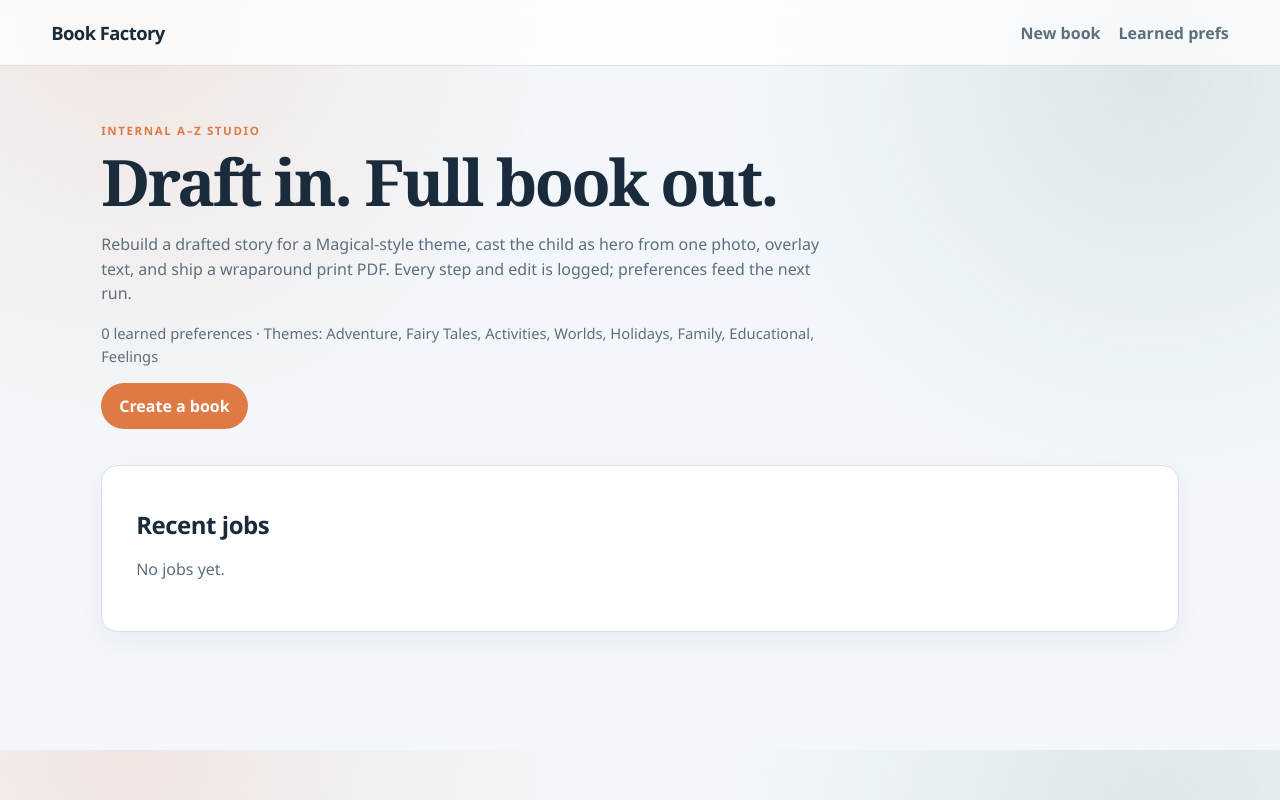
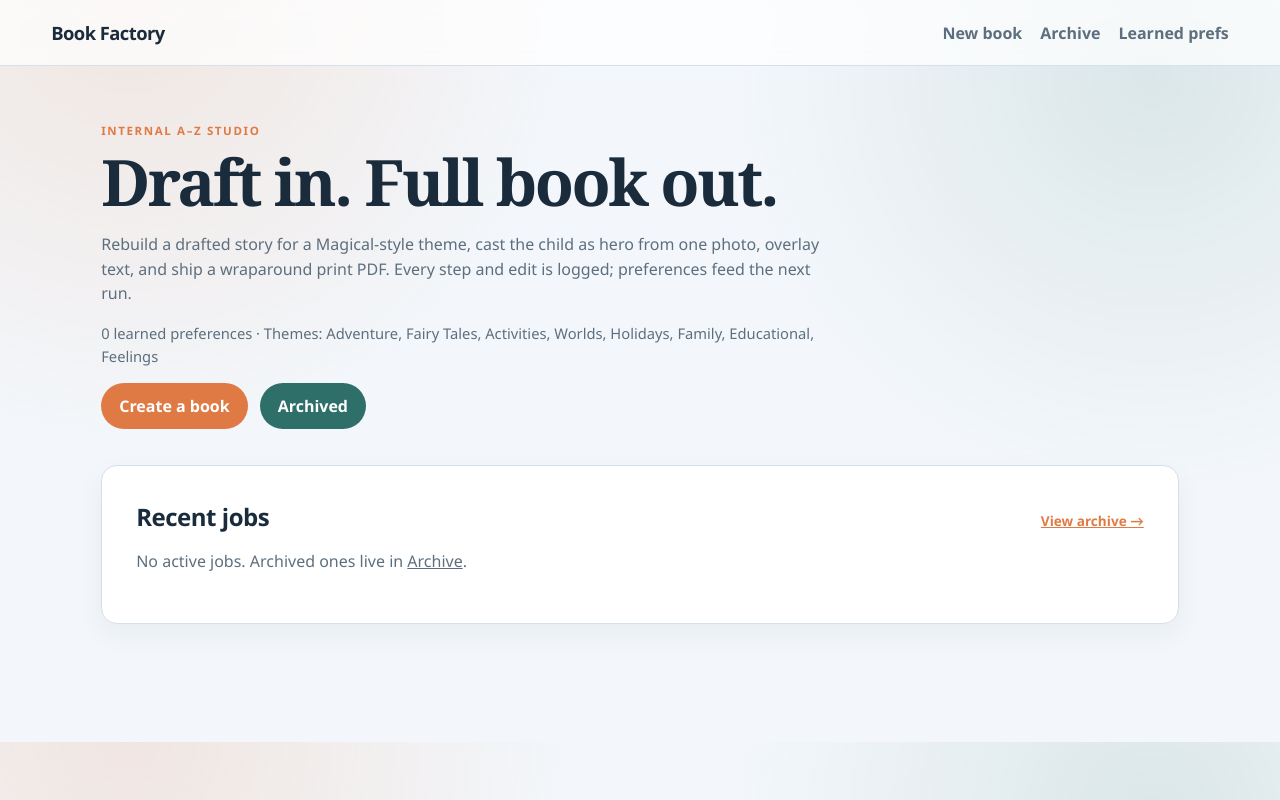
Before and after one commit to Abdo99ab/book_factory, a Flask app: page / in a window 1280 px wide. Run offline with Flask 3, Linux system fonts and the light colour scheme.

Commit message:
Add archive and delete for jobs with an Archive page.
Co-authored-by: Cursor <cursoragent@cursor.com>

```diff
--- a/app.py
+++ b/app.py
@@ -1,5 +1,6 @@
 import logging
 import os
+import shutil
 import threading
 import time
 import uuid
@@ -25,7 +26,7 @@ load_dotenv(BASE_DIR / ".env")
 
 from pipeline.cast_rebuild import rebuild_content_for_cast
 from pipeline.changes import enqueue_change, process_change_queue
-from pipeline.constants import JOB_ROOT, PURPOSES, THEMES
+from pipeline.constants import ARCHIVE_ROOT, JOB_ROOT, PURPOSES, THEMES
 from pipeline.content_edit import apply_content_edits
 from pipeline.fonts import DEFAULT_FONT_ID, FONT_OPTIONS, normalize_font_id
 from pipeline.job_log import append_event, read_events, read_json, write_json
@@ -53,17 +54,24 @@ def create_app():
     app.config["SECRET_KEY"] = os.getenv("FLASK_SECRET_KEY", "local-development-key")
     app.config["MAX_CONTENT_LENGTH"] = MAX_REFERENCE_BYTES
     JOB_ROOT.mkdir(parents=True, exist_ok=True)
+    ARCHIVE_ROOT.mkdir(parents=True, exist_ok=True)
 
     @app.get("/")
     def index():
-        jobs = _list_jobs()
+        jobs = _list_jobs(JOB_ROOT)
         memory = load_memory()
         return render_template(
             "index.html",
             jobs=jobs,
             themes=THEMES,
             preference_count=len(memory.get("preferences") or []),
+            archived_count=_count_jobs(ARCHIVE_ROOT),
         )
+
+    @app.get("/archived")
+    def archived_jobs():
+        jobs = _list_jobs(ARCHIVE_ROOT)
+        return render_template("archived.html", jobs=jobs)
 
     @app.get("/create")
     def create_form():
@@ -604,6 +612,90 @@ def create_app():
         filename = secure_filename(f"{job.get('name', 'book')}-{job_id[:8]}.pdf")
         return send_file(path, as_attachment=True, download_name=filename)
 
+    @app.post("/jobs/<job_id>/archive")
+    def archive_job(job_id):
+        job_dir = _job_dir(job_id)
+        job = read_json(job_dir / "job.json")
+        if not job:
+            abort(404)
+        if _job_is_busy(job):
+            flash("Wait until generation/changes finish before archiving.", "error")
+            return redirect(url_for("job_page", job_id=job_id))
+        try:
+            ARCHIVE_ROOT.mkdir(parents=True, exist_ok=True)
+            dest = ARCHIVE_ROOT / job_id
+            if dest.exists():
+                flash("An archived copy of this job already exists.", "error")
+                return redirect(url_for("job_page", job_id=job_id))
+            job["archived_at"] = time.time()
+            write_json(job_dir / "job.json", job)
+            append_event(job_dir, "job_archived", "Job moved to archive.")
+            shutil.move(str(job_dir), str(dest))
+            flash("Job archived.", "success")
+            return redirect(url_for("archived_jobs"))
+        except Exception as error:
+            logger.exception("Archive failed for %s", job_id)
+            flash(f"Archive failed: {error}", "error")
+            return redirect(url_for("job_page", job_id=job_id))
+
+    @app.post("/jobs/<job_id>/unarchive")
+    def unarchive_job(job_id):
+        archived_dir = _archived_job_dir(job_id)
+        job = read_json(archived_dir / "job.json")
+        if not job:
+            abort(404)
+        try:
+            dest = JOB_ROOT / job_id
+            if dest.exists():
+                flash("An active job with this id already exists.", "error")
+                return redirect(url_for("archived_jobs"))
+            job.pop("archived_at", None)
+            write_json(archived_dir / "job.json", job)
+            append_event(archived_dir, "job_unarchived", "Job restored from archive.")
+            shutil.move(str(archived_dir), str(dest))
+            flash("Job restored to active jobs.", "success")
+            return redirect(url_for("job_page", job_id=job_id))
+        except Exception as error:
+            logger.exception("Unarchive failed for %s", job_id)
+            flash(f"Restore failed: {error}", "error")
+            return redirect(url_for("archived_jobs"))
+
+    @app.post("/jobs/<job_id>/delete")
+    def delete_job(job_id):
+        # Prefer active job; fall back to archived.
+        if (_job_dir(job_id) / "job.json").is_file():
+            job_dir = _job_dir(job_id)
+            redirect_to = "index"
+            job_page_fallback = True
+        elif (_archived_job_dir(job_id) / "job.json").is_file():
+            job_dir = _archived_job_dir(job_id)
+            redirect_to = "archived_jobs"
+            job_page_fallback = False
+        else:
+            abort(404)
+
+        job = read_json(job_dir / "job.json") or {}
+        if _job_is_busy(job):
+            flash("Wait until generation/changes finish before deleting.", "error")
+            return redirect(
+                url_for("job_page", job_id=job_id)
+                if job_page_fallback
+                else url_for("archived_jobs")
+            )
+        try:
+            append_event(job_dir, "job_deleted", "Job permanently deleted.")
+            shutil.rmtree(job_dir)
+            flash("Job deleted permanently.", "success")
+            return redirect(url_for(redirect_to))
+        except Exception as error:
+            logger.exception("Delete failed for %s", job_id)
+            flash(f"Delete failed: {error}", "error")
+            return redirect(
+                url_for("job_page", job_id=job_id)
+                if job_page_fallback
+                else url_for("archived_jobs")
+            )
+
     @app.get("/memory")
     def memory_page():
         memory = load_memory()
@@ -612,17 +704,53 @@ def create_app():
     return app
 
 
+BUSY_JOB_STATUSES = {
+    "queued",
+    "starting",
+    "generating_character",
+    "rebuilding_story",
+    "compiling_pages",
+    "validating_content",
+    "generating_preview",
+    "generating_cover",
+    "generating_pages",
+    "building_pdf",
+    "applying_changes",
+    "rebuilding_content",
+}
+
+
+def _job_is_busy(job: dict) -> bool:
+    return (job or {}).get("status") in BUSY_JOB_STATUSES
+
+
+def _valid_job_id(job_id: str) -> bool:
+    return len(job_id) == 32 and all(c in "0123456789abcdef" for c in job_id)
+
+
 def _job_dir(job_id: str) -> Path:
-    if len(job_id) != 32 or any(c not in "0123456789abcdef" for c in job_id):
+    if not _valid_job_id(job_id):
         abort(404)
     return JOB_ROOT / job_id
 
 
-def _list_jobs(limit=40):
-    if not JOB_ROOT.exists():
+def _archived_job_dir(job_id: str) -> Path:
+    if not _valid_job_id(job_id):
+        abort(404)
+    return ARCHIVE_ROOT / job_id
+
+
+def _count_jobs(root: Path) -> int:
+    if not root.exists():
+        return 0
+    return sum(1 for path in root.iterdir() if path.is_dir() and (path / "job.json").is_file())
+
+
+def _list_jobs(root: Path, limit=40):
+    if not root.exists():
         return []
     jobs = []
-    for path in sorted(JOB_ROOT.iterdir(), key=lambda p: p.stat().st_mtime, reverse=True):
+    for path in sorted(root.iterdir(), key=lambda p: p.stat().st_mtime, reverse=True):
         if not path.is_dir():
             continue
         job = read_json(path / "job.json")
--- a/pipeline/constants.py
+++ b/pipeline/constants.py
@@ -4,6 +4,7 @@ from pathlib import Path
 BASE_DIR = Path(__file__).resolve().parent.parent
 ASSET_ROOT = BASE_DIR / "book_assets"
 JOB_ROOT = ASSET_ROOT / "jobs"
+ARCHIVE_ROOT = ASSET_ROOT / "archived_jobs"
 PREFERENCES_DIR = BASE_DIR / "data" / "preferences"
 FONTS_DIR = BASE_DIR / "assets" / "fonts"
 
--- a/static/style.css
+++ b/static/style.css
@@ -73,7 +73,34 @@ p { color: var(--muted); line-height: 1.55; }
   text-decoration: none;
 }
 .button.secondary { background: var(--teal); }
+.button.danger-btn,
+.small-button.danger-btn {
+  background: #b4473a;
+  color: #fff;
+}
+.button.danger-btn:hover,
+.small-button.danger-btn:hover { background: #93362b; }
 .button.disabled { opacity: 0.4; pointer-events: none; }
+.hero-actions { display: flex; flex-wrap: wrap; gap: 12px; margin-top: 8px; }
+.panel-topline {
+  align-items: baseline;
+  display: flex;
+  justify-content: space-between;
+  gap: 12px;
+  margin-bottom: 8px;
+}
+.panel-topline h2 { margin: 0; }
+.job-row-static {
+  text-decoration: none;
+  cursor: default;
+}
+.job-row-actions {
+  display: flex;
+  flex-wrap: wrap;
+  gap: 8px;
+  align-items: center;
+}
+.job-row-actions form { margin: 0; }
 .back-link { display: inline-block; margin-bottom: 28px; }
 .form-header { max-width: 760px; margin-bottom: 28px; }
 .form-panel { max-width: 820px; }
--- a/templates/base.html
+++ b/templates/base.html
@@ -14,6 +14,7 @@
     <a class="brand" href="{{ url_for('index') }}">Book Factory</a>
     <nav>
       <a href="{{ url_for('create_form') }}">New book</a>
+      <a href="{{ url_for('archived_jobs') }}">Archive</a>
       <a href="{{ url_for('memory_page') }}">Learned prefs</a>
     </nav>
   </header>
--- a/templates/index.html
+++ b/templates/index.html
@@ -6,13 +6,21 @@
     <h1>Draft in. Full book out.</h1>
     <p>Rebuild a drafted story for a Magical-style theme, cast the child as hero from one photo, overlay text, and ship a wraparound print PDF. Every step and edit is logged; preferences feed the next run.</p>
     <p class="meta">{{ preference_count }} learned preferences · Themes: {{ themes|join(', ') }}</p>
-    <a class="button" href="{{ url_for('create_form') }}">Create a book</a>
+    <div class="hero-actions">
+      <a class="button" href="{{ url_for('create_form') }}">Create a book</a>
+      <a class="button secondary" href="{{ url_for('archived_jobs') }}">
+        Archived{% if archived_count %} ({{ archived_count }}){% endif %}
+      </a>
+    </div>
   </section>
 
   <section class="panel">
-    <h2>Recent jobs</h2>
+    <div class="panel-topline">
+      <h2>Recent jobs</h2>
+      <a class="text-button" href="{{ url_for('archived_jobs') }}">View archive →</a>
+    </div>
     {% if not jobs %}
-      <p>No jobs yet.</p>
+      <p>No active jobs. Archived ones live in <a href="{{ url_for('archived_jobs') }}">Archive</a>.</p>
     {% else %}
       <div class="job-list">
         {% for job in jobs %}
```
Also changed, not shown: templates/archived.html (added, +36 -0 lines), templates/job.html (+8 -0 lines).
